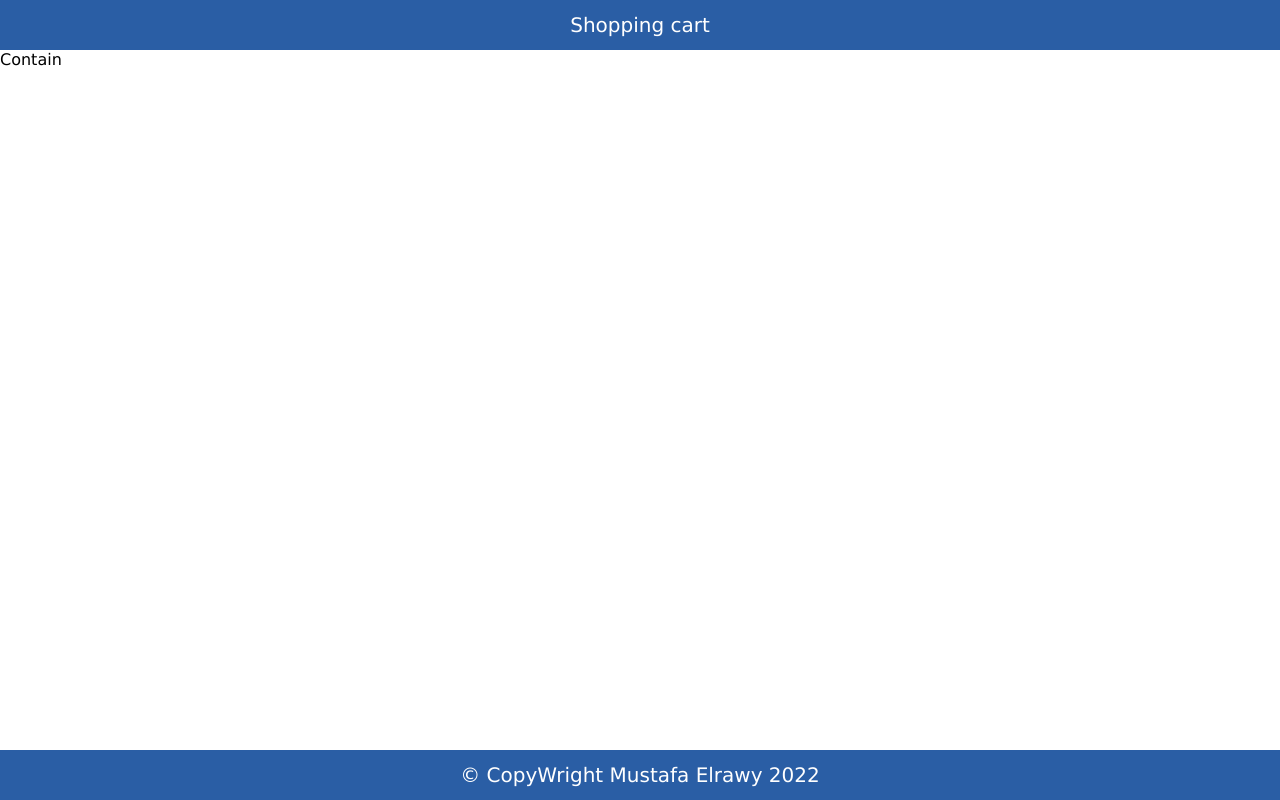
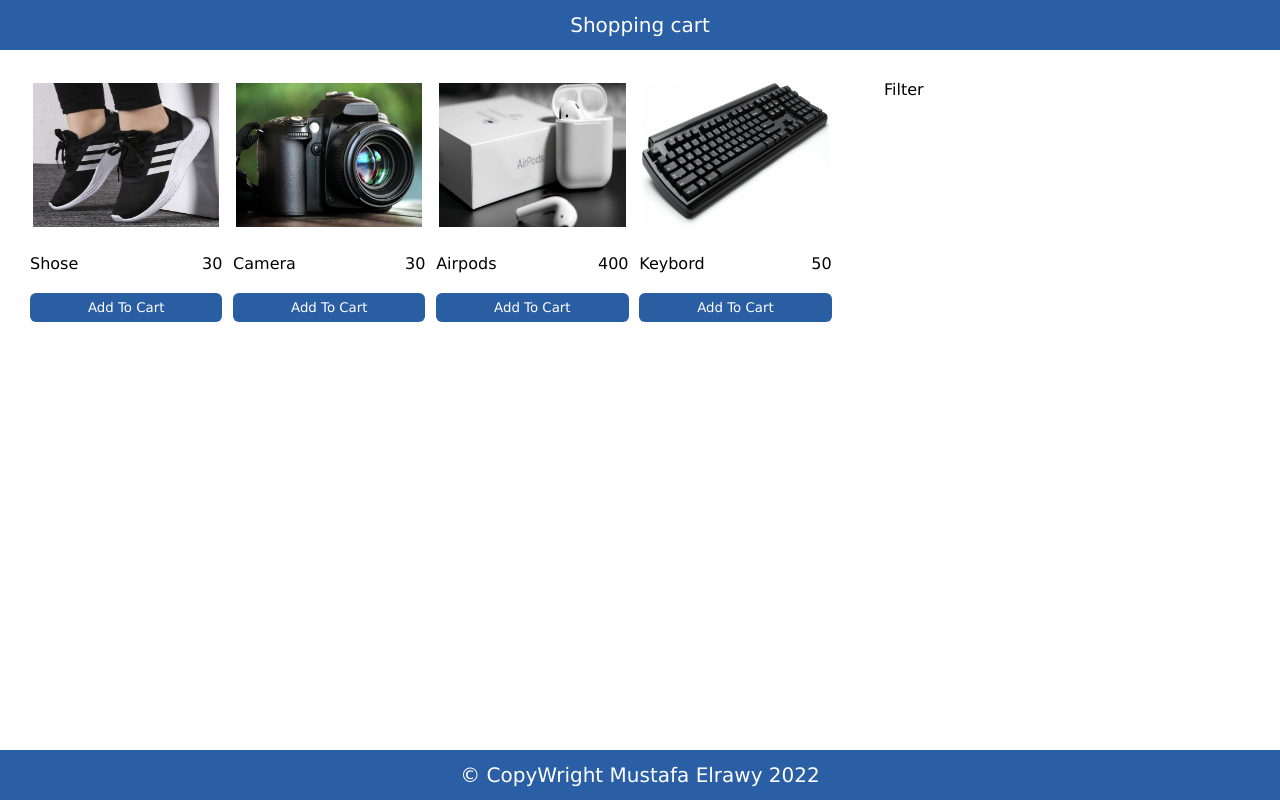
Before and after one commit to Moustafa423/React-shopping-cart, a React (Create React App) app in the folder Client/: page / in a window 1280 px wide. Built offline with nearby package versions, Linux system fonts and the light colour scheme.

Commit message:
products-comp

```diff
--- a/Client/src/App.js
+++ b/Client/src/App.js
@@ -1,17 +1,23 @@
-import React from 'react'
-import Header from './component/Header/Header';
-import Footer from './component/Footer/Footer';
+import React,{useState} from "react";
+import Header from "./component/Header/Header";
+import Footer from "./component/Footer/Footer";
+import data from "./data.json"
+import Products from "./component/Products/Products";
 function App() {
+  const [products,setProducts] = useState(data);
+  console.log(products)
   return (
-    <div className='layout'>
-        <Header />
-        <main>
-          Contain
-        </main>
-        <Footer />
-
-      </div>
-  )
+    <div className="layout">
+      <Header />
+      <main>
+        <div className="wrapper">
+          <Products products={products}/>
+          <div className="filter"> Filter </div>
+        </div>
+      </main>
+      <Footer />
+    </div>
+  );
 }
 
 export default App;
--- /dev/null
+++ b/Client/src/component/Products/Products.js
@@ -0,0 +1,22 @@
+import React from "react";
+import "../../css/Products/Products.css"
+function Products(props) {
+  console.log(props);
+  return (
+    <div className="products">
+      {" "}
+      {props.products.map((product) => (
+          <div className="product-item" key={product.id}>
+            <img src={product.imageUrl} alt={product.title} />
+            <div className="product-desc">
+              <p>{product.title}</p>
+              <span>{product.price}</span>
+            </div>
+            <button>Add To Cart</button>
+          </div>
+      ))}{" "}
+    </div>
+  );
+}
+
+export default Products;
--- /dev/null
+++ b/Client/src/component/Products/Products.scss
@@ -0,0 +1,32 @@
+.products {
+  display: flex;
+  justify-content: space-between;
+}
+
+.product-item {
+  width: 24%;
+}
+
+.product-item img {
+  width: 100%;
+  height: 150px;
+  padding: 2px;
+  border: 1px solid white;
+}
+
+.product-desc {
+  display: flex;
+  justify-content: space-between;
+  align-items: center;
+  margin-bottom: 20px;
+  margin-top: 20px;
+}
+button {
+    display: block;
+    width: 100%;
+    border: 0;
+    background-color: #2a5ea2;
+    color: white;
+    padding: 7px;
+    border-radius: 6px;
+}
--- /dev/null
+++ b/Client/src/css/Products/Products.css
@@ -0,0 +1,33 @@
+.products {
+  display: flex;
+  justify-content: space-between;
+}
+
+.product-item {
+  width: 24%;
+}
+
+.product-item img {
+  width: 100%;
+  height: 150px;
+  padding: 2px;
+  border: 1px solid white;
+}
+
+.product-desc {
+  display: flex;
+  justify-content: space-between;
+  align-items: center;
+  margin-bottom: 20px;
+  margin-top: 20px;
+}
+
+button {
+  display: block;
+  width: 100%;
+  border: 0;
+  background-color: #2a5ea2;
+  color: white;
+  padding: 7px;
+  border-radius: 6px;
+}
--- a/Client/src/data.json
+++ b/Client/src/data.json
@@ -9,7 +9,7 @@
     },
     {
         "id":"2",
-        "title":"Shose",
+        "title":"Camera",
         "imageUrl":"/image/product2.jpg",
         "desc":"this is product2",
         "price":30,
@@ -17,7 +17,7 @@
     },
     {
         "id":"3",
-        "title":"Shose",
+        "title":"Airpods",
         "imageUrl":"/image/product3.jpeg",
         "desc":"this is product3",
         "price":400,
@@ -25,7 +25,7 @@
     },
     {
         "id":"4",
-        "title":"Shose",
+        "title":"Keybord",
         "imageUrl":"/image/product4.jpg",
         "desc":"this is product4",
         "price":50,
--- a/Client/src/index.css
+++ b/Client/src/index.css
@@ -23,3 +23,15 @@
 main{
   grid-area: main;
 }
+
+.wrapper{
+  padding: 30px;
+  display: flex;
+  justify-content: space-between;
+}
+.wrapper .Proudct{
+  width: 68%;
+}
+.wrapper .filter{
+  width: 30%;
+}
```
Also changed, not shown: Client/public/image/product2.jpg (added).
